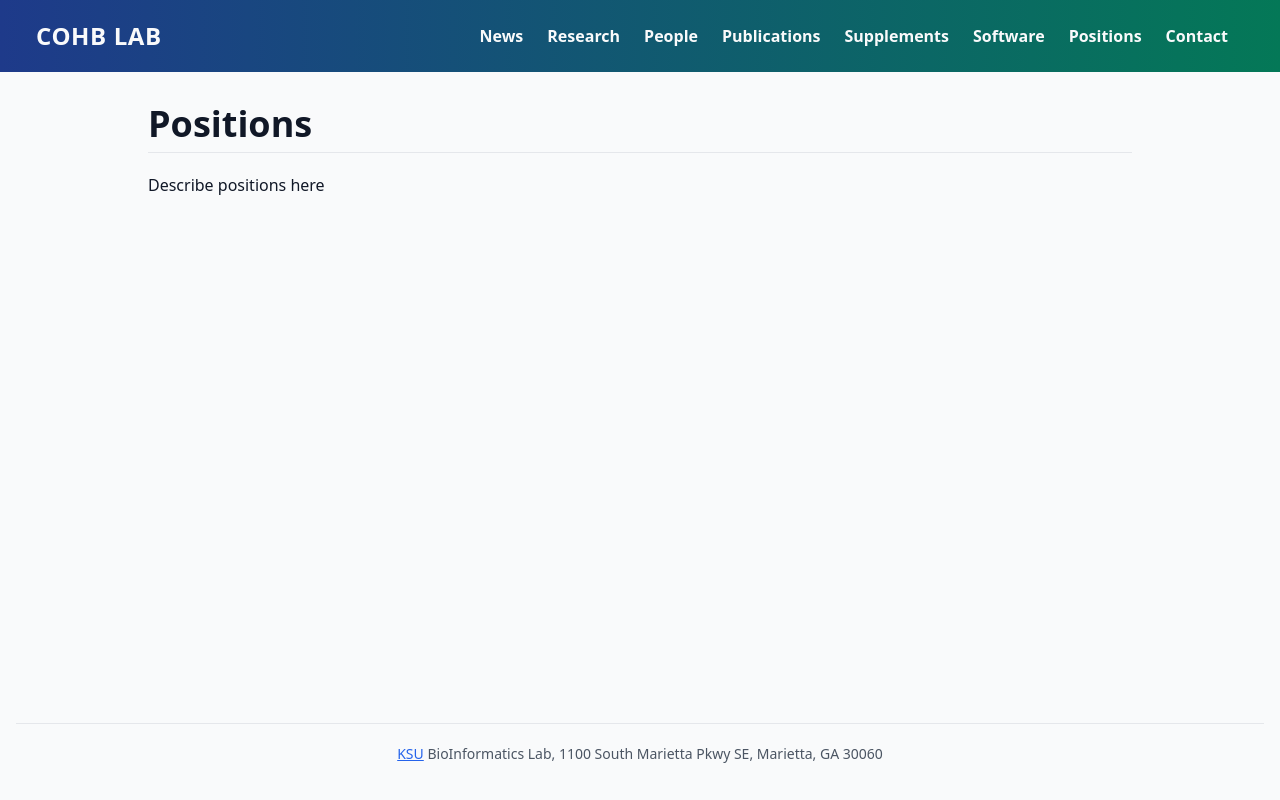
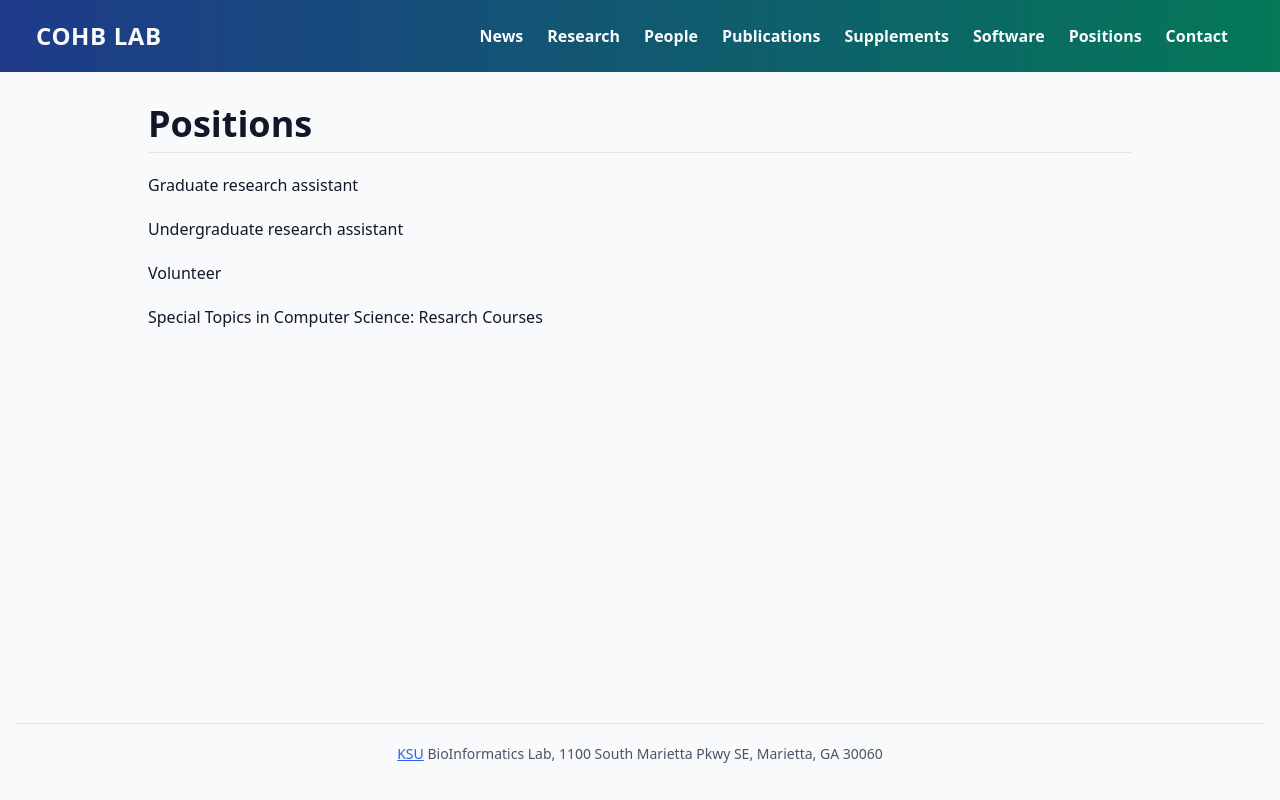
Before and after one commit to HeyWhatIsThis/next-try, a Next.js app: page /positions in a window 1280 px wide. Built offline with nearby package versions, Linux system fonts and the light colour scheme.

Commit message:
add to todo list

```diff
--- a/pages/people.js
+++ b/pages/people.js
@@ -5,6 +5,7 @@ import { Footer } from "../components/Footer";
 {
   /* we could also call it team
   TODO: make people's pictures and info display in a horizontal grid
+  TODO: put people's info in json file
   */
 }
 
--- a/pages/positions.js
+++ b/pages/positions.js
@@ -1,6 +1,10 @@
 import Head from "next/head";
 import { Navbar } from "../components/Navbar";
 import { Footer } from "../components/Footer";
+
+/*
+TODO: add contact link
+ */
 
 function Positions() {
   return (
@@ -15,7 +19,12 @@ function Positions() {
           Positions
         </h1>
         <hr />
-        <p className="my-5 text-base">Describe positions here</p>
+        <div className="my-5 text-base">Graduate research assistant</div>
+        <div className="my-5 text-base">Undergraduate research assistant</div>
+        <div className="my-5 text-base">Volunteer</div>
+        <div className="my-5 text-base">
+          Special Topics in Computer Science: Resarch Courses
+        </div>
       </div>
       <Footer />
     </div>
--- a/pages/publications.js
+++ b/pages/publications.js
@@ -2,6 +2,10 @@ import Head from "next/head";
 import { Navbar } from "../components/Navbar";
 import { Footer } from "../components/Footer";
 import publications from "../data/publication_data";
+
+/*
+make publications page closer to google scholar
+*/
 
 function Publications() {
   return (
```
Also changed, not shown: pages/contact.js (+16 -5 lines).
